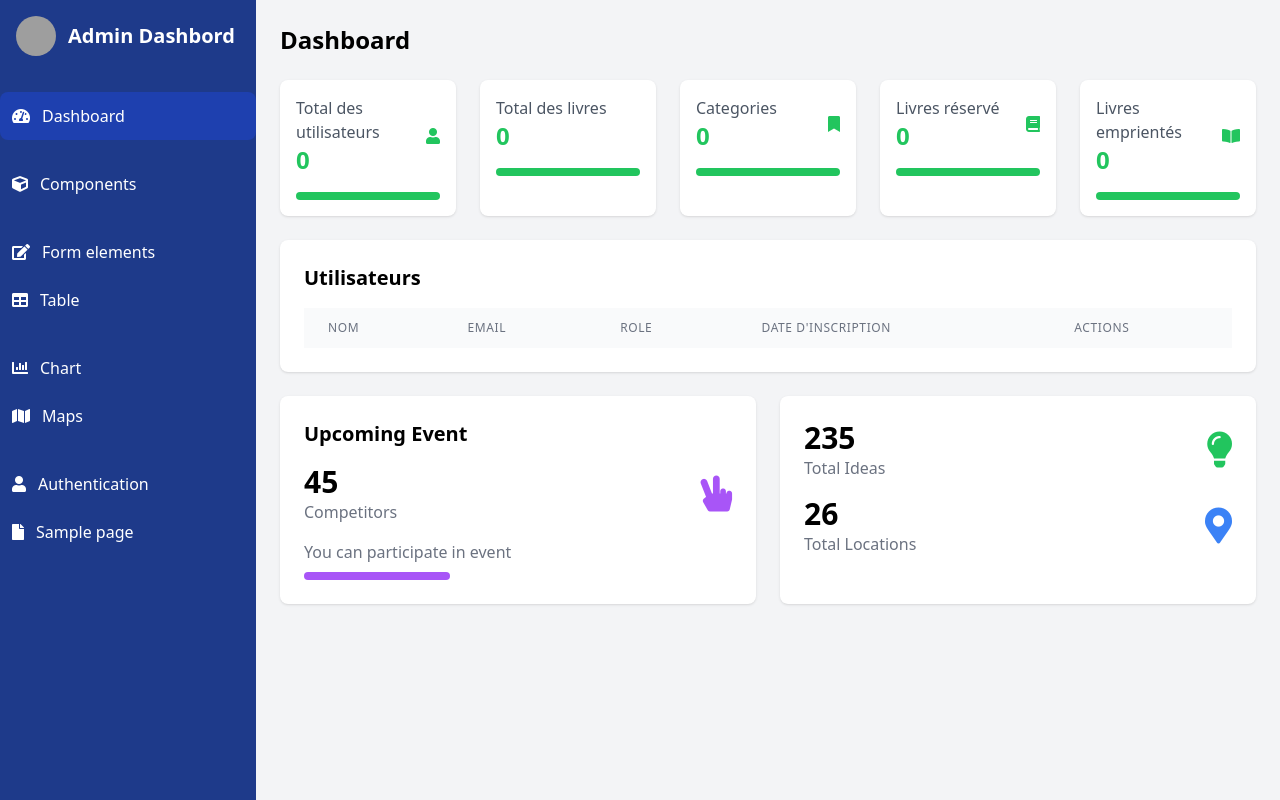
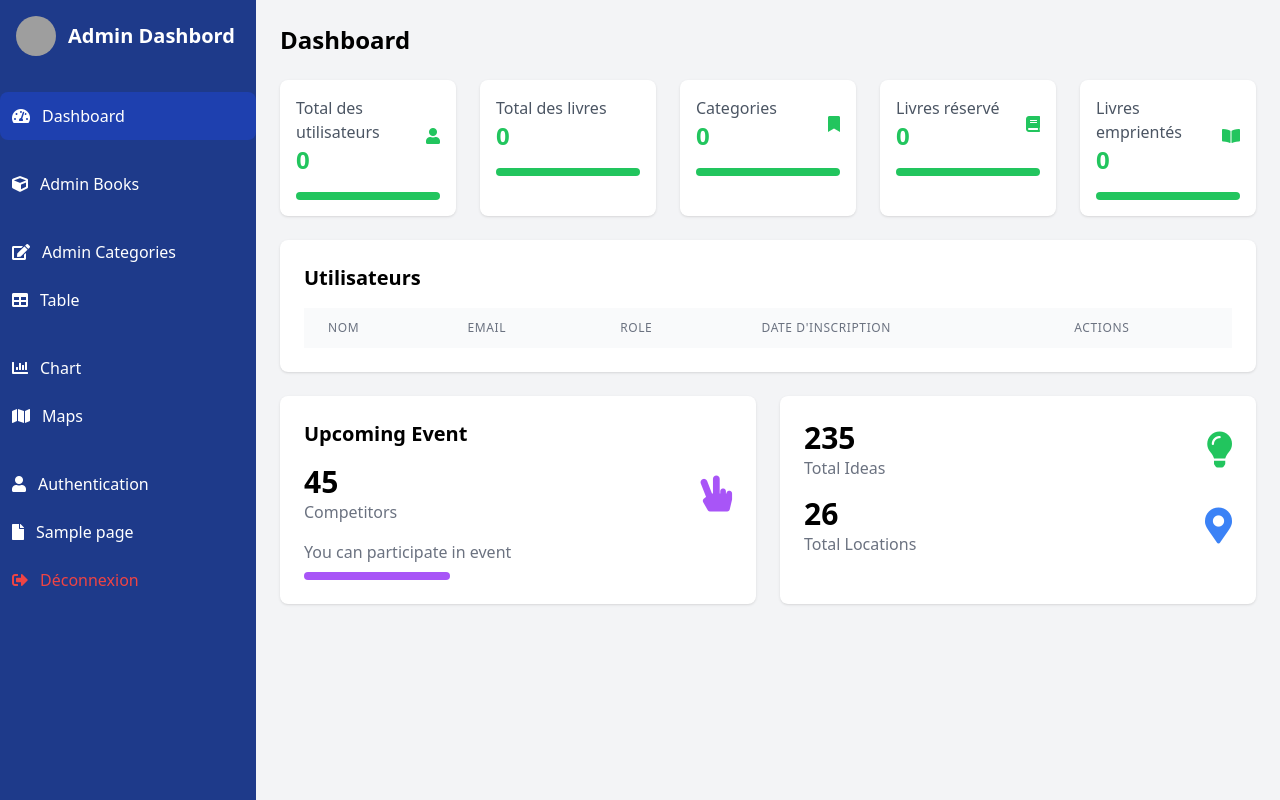
Before and after one commit to Ayoub-fetti/Syst-me-de-Gestion-de-Biblioth-que, a PHP site: page /votre-projet/admin/admin_dashboard.php in a window 1280 px wide. Run offline with PHP 8.4, Linux system fonts and the light colour scheme; the visitor is signed in with stand-in values (Sample User, id 1); data that the repository does not hold is empty; some libraries are stand-ins or nearby versions; grey boxes are pictures that could not be loaded.

Commit message:
fixing URLs

```diff
--- a/admin/add_categorie.php
+++ b/admin/add_categorie.php
@@ -2,6 +2,7 @@
 define('BASE_URL', 'http://localhost/votre-projet');
 require_once '../connection.php';
 require_once '../classes/User.php';
+require_once 'check_admin.php';
 
 $message = '';
 
--- a/admin/admin_dashboard.php
+++ b/admin/admin_dashboard.php
@@ -1,8 +1,14 @@
 <?php
-define('BASE_URL', 'http://localhost/votre-projet');
+require_once '../constants.php';
 require_once '../connection.php';
 require_once '../classes/User.php';
 session_start();
+
+// Vérification de la session admin
+if (!isset($_SESSION['user_id']) || $_SESSION['user_role'] !== 'admin') {
+    header('Location: ../login.php');
+    exit();
+}
 
 $db = new Database();
 $pdo = $db->connect();
@@ -77,20 +83,21 @@ if ($_SERVER['REQUEST_METHOD'] === 'POST' && isset($_POST['userId']) && isset($_
      </a>
      <div class="mt-5">
 
-      <a class="flex items-center p-3 hover:bg-blue-800 rounded-lg" href="<?php echo BASE_URL; ?>/views/components/index.php">
+      <a class="flex items-center p-3 hover:bg-blue-800 rounded-lg" href="<?php echo BASE_URL; ?>/admin/admin_books.php">
+
        <i class="fas fa-cube">
        </i>
        <span class="ml-3">
-        Components
+        Admin Books
        </span>
       </a>
      </div>
      <div class="mt-5">
-      <a class="flex items-center p-3 hover:bg-blue-800 rounded-lg" href="<?php echo BASE_URL; ?>/views/forms/index.php">
+      <a class="flex items-center p-3 hover:bg-blue-800 rounded-lg" href="<?php echo BASE_URL; ?>/admin/admin_categories.php">
        <i class="fas fa-edit">
        </i>
        <span class="ml-3">
-        Form elements
+        Admin Categories
        </span>
       </a>
       <a class="flex items-center p-3 hover:bg-blue-800 rounded-lg" href="<?php echo BASE_URL; ?>/views/tables/index.php">
@@ -133,6 +140,14 @@ if ($_SERVER['REQUEST_METHOD'] === 'POST' && isset($_POST['userId']) && isset($_
        </span>
       </a>
      </div>
+     <div class="mt-auto">
+        <a href="../logout.php" class="flex items-center p-3 hover:bg-blue-800 rounded-lg text-red-500 hover:text-red-400">
+            <i class="fas fa-sign-out-alt"></i>
+            <span class="ml-3">
+                Déconnexion
+            </span>
+        </a>
+    </div>
     </nav>
    </div>
    <!-- Main Content -->
--- a/admin/edit_book.php
+++ b/admin/edit_book.php
@@ -1,7 +1,9 @@
 <?php
 define('BASE_URL', 'http://localhost/votre-projet');
 require_once '../connection.php';
+require_once '../classes/Book.php';
 require_once '../classes/User.php';
+require_once 'check_admin.php';
 
 $message = '';
 $book = new Book("", "", 0, "", "", "");
--- a/admin/edit_categorie.php
+++ b/admin/edit_categorie.php
@@ -1,7 +1,10 @@
 <?php
 define('BASE_URL', 'http://localhost/votre-projet');
 require_once '../connection.php';
+require_once '../classes/Book.php';
 require_once '../classes/User.php';
+require_once '../classes/Categories.php';
+require_once 'check_admin.php';
 
 $message = '';
 $categorie = new Categories("","");
--- /dev/null
+++ b/constants.php
@@ -0,0 +1,9 @@
+<?php
+// Detection auto du protocole (http/https)
+$protocol = isset($_SERVER['HTTPS']) && $_SERVER['HTTPS'] === 'on' ? 'https://' : 'http://';
+
+// Construction de la base_url
+$projectPath = dirname($_SERVER['PHP_SELF']);
+$basePath = dirname($projectPath);
+define('BASE_URL', $protocol . $_SERVER['HTTP_HOST'] . $basePath);
+?>
--- a/login.php
+++ b/login.php
@@ -38,10 +38,8 @@ if ($_SERVER["REQUEST_METHOD"] == "POST") {
                     header("Location: admin/admin_dashboard.php");
                     break;
                 case 'visitor':
+                case 'authenticated':
                     header("Location: index.php");
-                    break;
-                case 'authenticated':
-                    header("Location: user_dashboard.php");
                     break;
                 default:
                     header("Location: index.php");
```
Also changed, not shown: admin/admin_books.php (+7 -0 lines), admin/admin_categories.php (+11 -3 lines), admin/check_admin.php (added, +9 -0 lines), index.php (+10 -4 lines), logout.php (added, +12 -0 lines).
